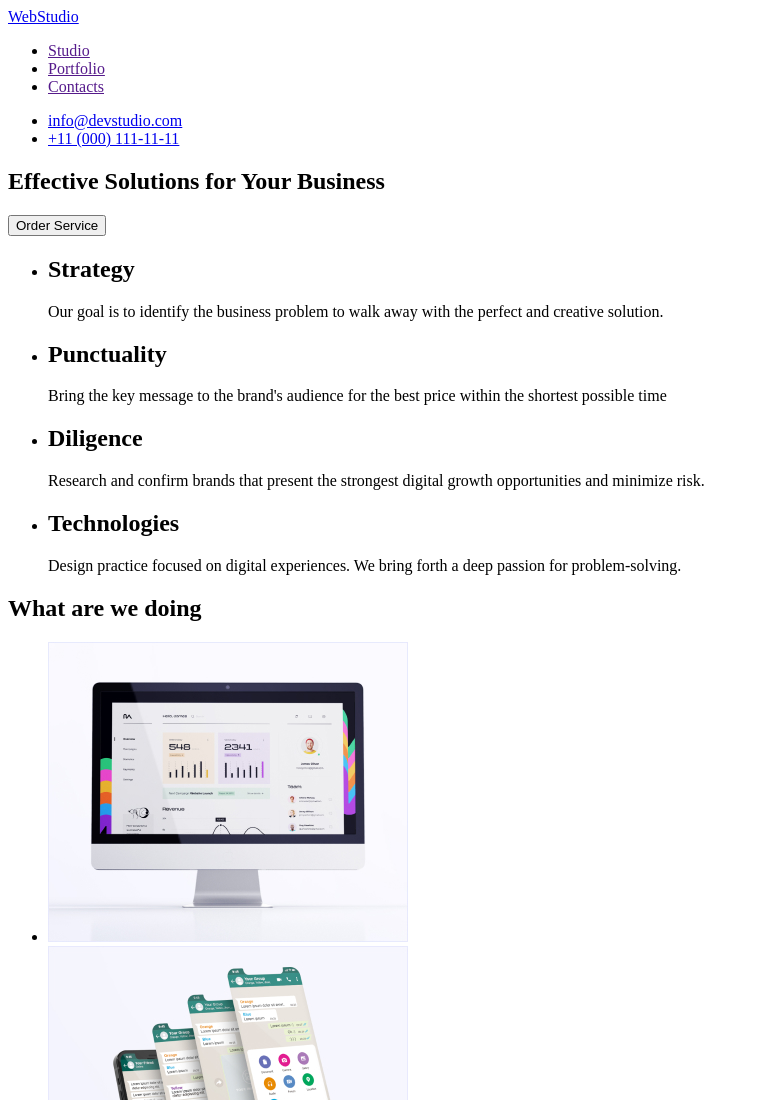
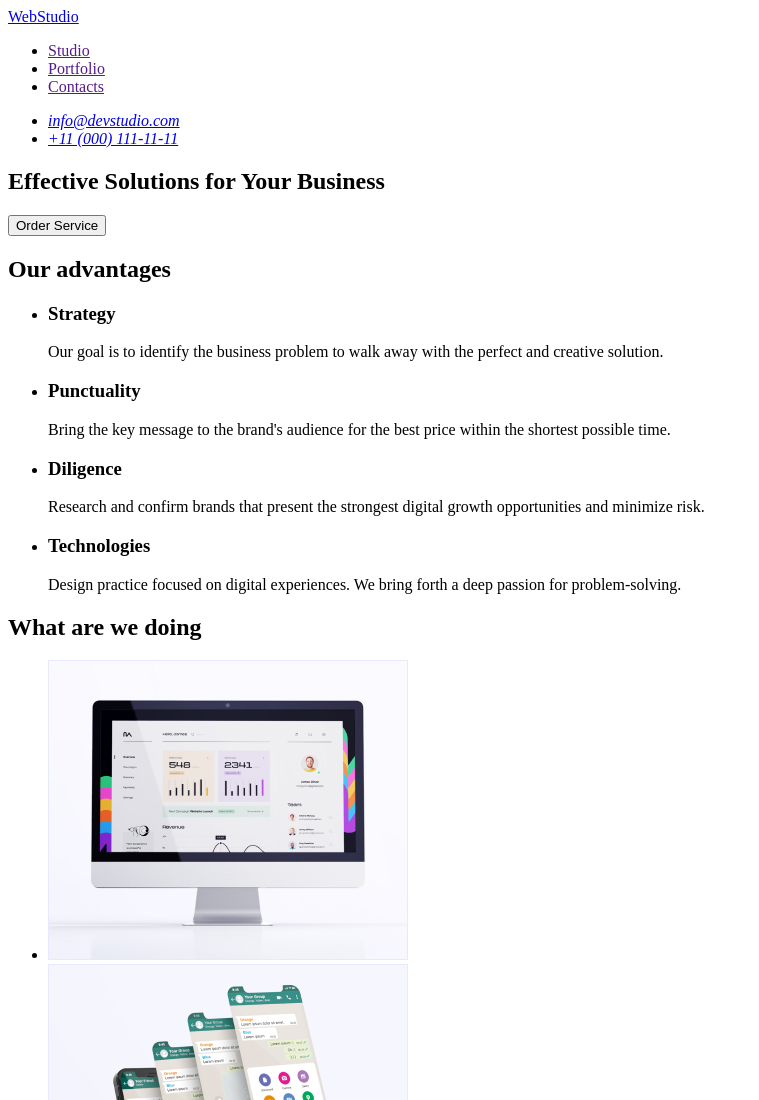
Before and after one commit to Elonka5/goit-markup-hw-01, a plain HTML site: page index.html in a window 1280 px wide. Shown: the top 1100 px of the page, without its empty margins (0-759 px from the left). Drawn offline with Linux system fonts and the light colour scheme.

Commit message:
Update index.html

```diff
--- a/index.html
+++ b/index.html
@@ -1,15 +1,15 @@
 <!DOCTYPE html>
 <html lang="en">
   <head>
-    <meta charset="UTF-8"/>
-    <meta http-equiv="X-UA-Compatible" content="IE=edge"/>
-    <meta name="viewport" content="width=device-width, initial-scale=1.0"/>
+    <meta charset="UTF-8" />
+    <meta http-equiv="X-UA-Compatible" content="IE=edge" />
+    <meta name="viewport" content="width=device-width, initial-scale=1.0" />
     <title>Web Studio</title>
   </head>
   <body>
     <header>
       <nav>
-        <a href="/">WebStudio</a>
+        <a href="./index.html">WebStudio</a>
 
         <ul>
           <li><a href="">Studio</a></li>
@@ -17,26 +17,28 @@
           <li><a href="">Contacts</a></li>
         </ul>
       </nav>
-      <ul>
+
+      <address>
+        <ul>
         <li><a href="mailto:info@devstudio.com">info@devstudio.com</a></li>
-        <li><a href="tel:+110001111111">+11 (000) 111-11-11</a></li>
-      </ul>
+        <li><a href="tel:+110001111111">+11 (000) 111-11-11</a> </li>
+        </ul>
+      </address>
     </header>
 
     <main>
       <!-- BlockHero -->
-      <div>
         <section>
           <h1>Effective Solutions for Your Business</h1>
           <button type="button">Order Service</button>
         </section>
-      </div>
 
       <!-- Our advantages -->
       <section>
+      <h2>Our advantages</h2>
         <ul>
           <li>
-            <h2>Strategy</h2>
+            <h3>Strategy</h3>
             <p>
               Our goal is to identify the business problem to walk away with the
               perfect and creative solution.
@@ -44,15 +46,15 @@
           </li>
 
           <li>
-            <h2>Punctuality</h2>
+            <h3>Punctuality</h3>
             <p>
               Bring the key message to the brand's audience for the best price
-              within the shortest possible time
+              within the shortest possible time.
             </p>
           </li>
 
           <li>
-            <h2>Diligence</h2>
+            <h3>Diligence</h3>
             <p>
               Research and confirm brands that present the strongest digital
               growth opportunities and minimize risk.
@@ -60,7 +62,7 @@
           </li>
 
           <li>
-            <h2>Technologies</h2>
+            <h3>Technologies</h3>
             <p>
               Design practice focused on digital experiences. We bring forth a
               deep passion for problem-solving.
@@ -121,7 +123,7 @@
 
     <!-- Footer -->
     <footer>
-      <a href="/">WebStudio</a>
+      <a href="./index.html">WebStudio</a>
       <p>
         Increase the flow of customers and sales for your business with digital
         marketing & growth solutions.
```
